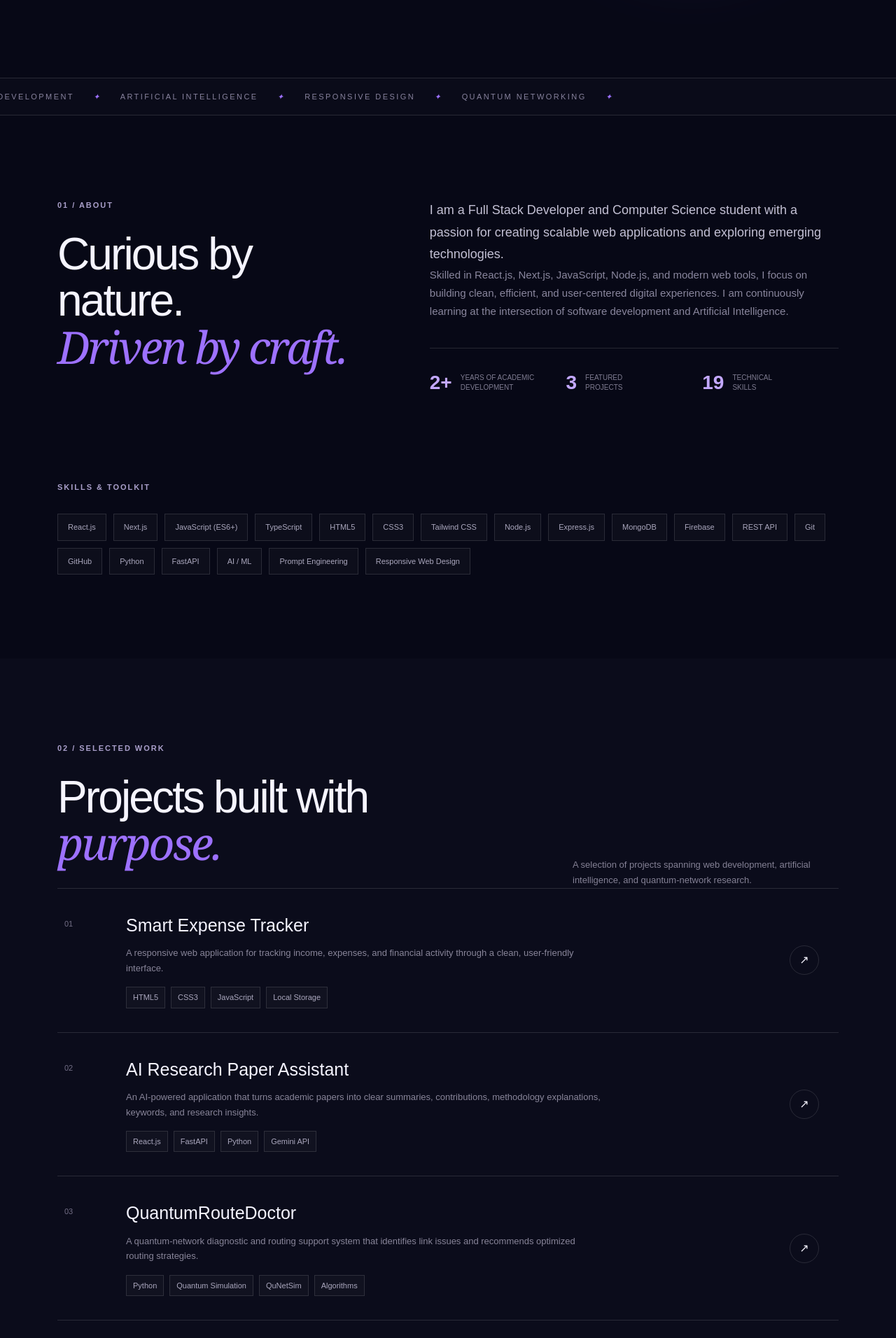
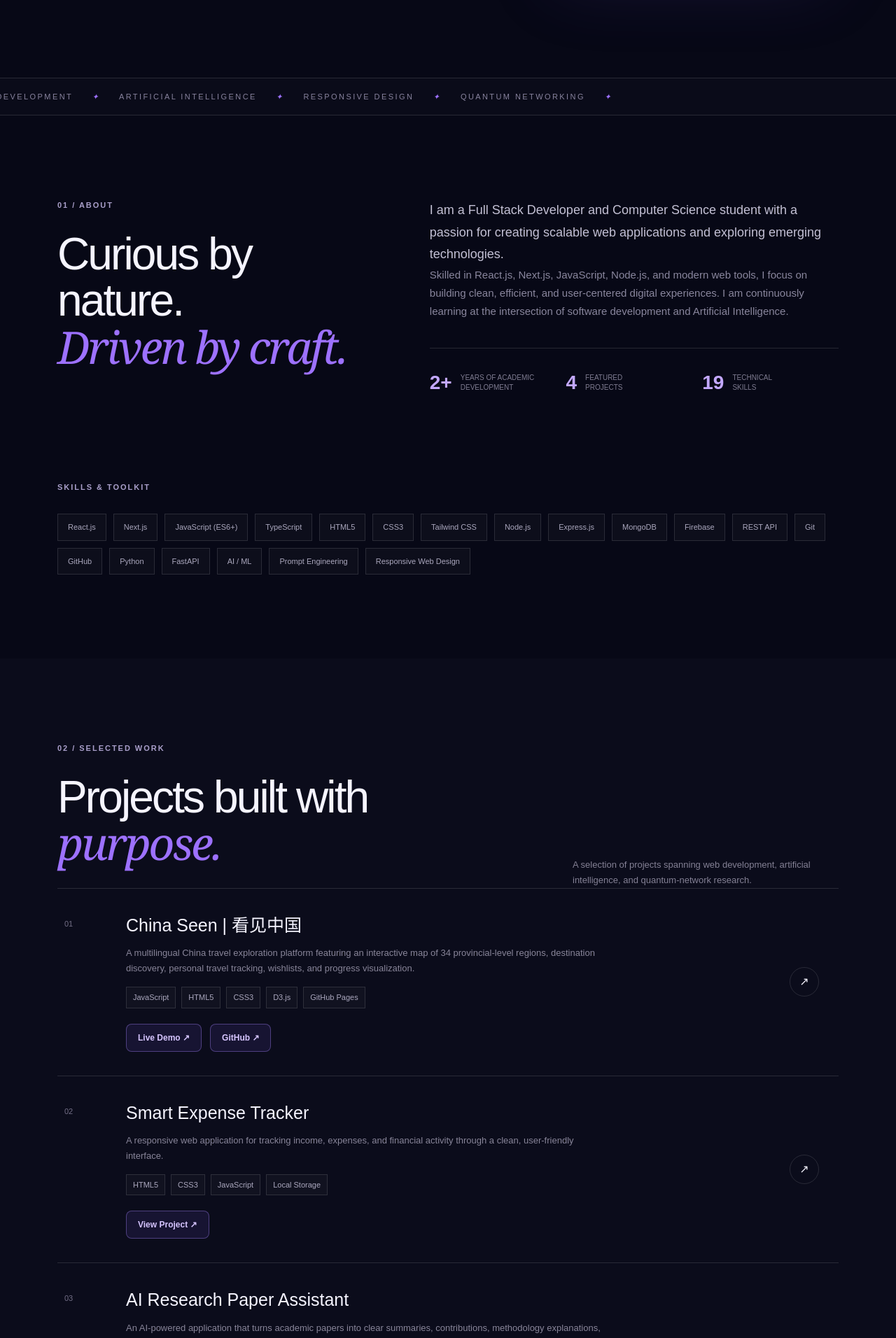
Before and after one commit to jannathdu/jannatul-portfolio, a Next.js app: page / in a window 1280 px wide. Shown: the part 700-2612 px from the top of the page at 70% size. Built offline with nearby package versions, Linux system fonts and the light colour scheme.

Commit message:
Add China Seen featured project and project action links

```diff
--- a/app/globals.css
+++ b/app/globals.css
@@ -22,8 +22,8 @@ h1 em,h2 span { color:var(--purple); font-style:italic; font-family:Georgia,seri
 .primary { background:linear-gradient(135deg,#7851db,#5648c8); border:0; color:white; }
 .secondary { background:transparent; }
 .social-row { display:flex; gap:25px; font-size:12px; color:#9d9ab2; }
-.portrait-wrap { position:relative; width:min(380px,100%); margin:auto; aspect-ratio:1/1; }
-.portrait-wrap img { width:100%; height:100%; object-fit:cover; aspect-ratio:1/1; object-position:50% 25%; border-radius:50%; filter:saturate(.82) contrast(1.03); position:relative; z-index:2; box-shadow:0 30px 100px rgba(90,66,190,.25); }
+.portrait-wrap { position:relative; width:min(380px,100%); margin:auto; aspect-ratio:1/1.14; }
+.portrait-wrap img { width:100%; height:100%; object-fit:cover; object-position:50% 25%; border-radius:48% 48% 8px 8px; filter:saturate(.82) contrast(1.03); position:relative; z-index:2; box-shadow:0 30px 100px rgba(90,66,190,.25); }
 .orbit { position:absolute; border:1px solid rgba(137,103,255,.35); border-radius:50%; inset:-28px; transform:rotate(-15deg); }
 .orbit-two { inset:-55px -20px; transform:rotate(28deg); border-color:rgba(90,130,255,.18); }
 .portrait-tag { position:absolute; z-index:3; right:-28px; bottom:24px; padding:14px 18px; background:#f5f2ff; color:#171426; box-shadow:0 10px 40px rgba(0,0,0,.3); }
@@ -50,3 +50,48 @@ footer { padding:34px 5vw; border-top:1px solid var(--line); display:flex; align
 @media(max-width:800px){ nav{display:none}.hero,.split,.journey,.interests{grid-template-columns:1fr;gap:40px}.hero{padding-top:55px}.portrait-wrap{width:75%;order:-1}.section{padding:85px 22px}.section-heading{display:block}.project-card{grid-template-columns:35px 1fr}.project-arrow{display:none}.certificates{grid-template-columns:1fr}.language-strip,.language-strip>div{display:block}.language-strip span{display:inline-block;margin:16px 28px 0 0}.contact form{grid-template-columns:1fr}.contact label{grid-column:1/-1}.site-header{padding-inline:22px}.portrait-tag{right:-15px}footer{gap:25px;align-items:flex-start;flex-wrap:wrap}}
 @media(max-width:480px){h1{font-size:50px}.hero-actions{flex-direction:column}.portrait-wrap{width:86%}.quick-facts{gap:8px}.quick-facts div{display:block}.interest-grid{grid-template-columns:1fr 1fr}.interest-grid span{min-height:105px;padding:17px;font-size:14px}footer>div{width:100%;justify-content:space-between}.mini-cta{display:none}}
 @media(prefers-reduced-motion:reduce){html{scroll-behavior:auto}.marquee div{animation:none}}
+
+/* Project action links */
+.project-links {
+  display: flex;
+  align-items: center;
+  flex-wrap: wrap;
+  gap: 12px;
+  margin-top: 22px;
+}
+
+.project-links a {
+  display: inline-flex;
+  align-items: center;
+  justify-content: center;
+  min-height: 38px;
+  padding: 10px 16px;
+  border: 1px solid rgba(165, 135, 255, 0.38);
+  border-radius: 8px;
+  background: rgba(135, 96, 255, 0.1);
+  color: #d6c5ff;
+  font-size: 12px;
+  font-weight: 600;
+  text-decoration: none;
+  transition: background 0.2s ease, border-color 0.2s ease;
+}
+
+.project-links a:hover {
+  background: rgba(135, 96, 255, 0.22);
+  border-color: #a587ff;
+}
+
+.project-links a:focus-visible {
+  outline: 2px solid #c3a8ff;
+  outline-offset: 3px;
+}
+
+@media (max-width: 480px) {
+  .project-links {
+    gap: 10px;
+  }
+
+  .project-links a {
+    padding: 10px 12px;
+  }
+}
--- a/app/page.tsx
+++ b/app/page.tsx
@@ -1,34 +1,79 @@
+
 const projects = [
   {
     number: "01",
+    title: "China Seen | 看见中国",
+    description:
+      "A multilingual China travel exploration platform featuring an interactive map of 34 provincial-level regions, destination discovery, personal travel tracking, wishlists, and progress visualization.",
+    tech: ["JavaScript", "HTML5", "CSS3", "D3.js", "GitHub Pages"],
+    href: "https://jannathdu.github.io/China-Seen/",
+    github: "https://github.com/jannathdu/China-Seen",
+  },
+  {
+    number: "02",
     title: "Smart Expense Tracker",
-    description: "A responsive web application for tracking income, expenses, and financial activity through a clean, user-friendly interface.",
+    description:
+      "A responsive web application for tracking income, expenses, and financial activity through a clean, user-friendly interface.",
     tech: ["HTML5", "CSS3", "JavaScript", "Local Storage"],
     href: "https://github.com/jannathdu/smart-expense-tracker",
   },
   {
-    number: "02",
+    number: "03",
     title: "AI Research Paper Assistant",
-    description: "An AI-powered application that turns academic papers into clear summaries, contributions, methodology explanations, keywords, and research insights.",
+    description:
+      "An AI-powered application that turns academic papers into clear summaries, contributions, methodology explanations, keywords, and research insights.",
     tech: ["React.js", "FastAPI", "Python", "Gemini API"],
     href: "https://github.com/jannathdu/ai-research-paper-assistant",
   },
   {
-    number: "03",
+    number: "04",
     title: "QuantumRouteDoctor",
-    description: "A quantum-network diagnostic and routing support system that identifies link issues and recommends optimized routing strategies.",
+    description:
+      "A quantum-network diagnostic and routing support system that identifies link issues and recommends optimized routing strategies.",
     tech: ["Python", "Quantum Simulation", "QuNetSim", "Algorithms"],
     href: "https://github.com/jannathdu/QuantumRouteDoctor",
   },
 ];
 
-const skills = ["React.js", "Next.js", "JavaScript (ES6+)", "TypeScript", "HTML5", "CSS3", "Tailwind CSS", "Node.js", "Express.js", "MongoDB", "Firebase", "REST API", "Git", "GitHub", "Python", "FastAPI", "AI / ML", "Prompt Engineering", "Responsive Web Design"];
+const skills = [
+  "React.js",
+  "Next.js",
+  "JavaScript (ES6+)",
+  "TypeScript",
+  "HTML5",
+  "CSS3",
+  "Tailwind CSS",
+  "Node.js",
+  "Express.js",
+  "MongoDB",
+  "Firebase",
+  "REST API",
+  "Git",
+  "GitHub",
+  "Python",
+  "FastAPI",
+  "AI / ML",
+  "Prompt Engineering",
+  "Responsive Web Design",
+];
 
 const certificates = [
-  ["Full-Stack Development for Beginner", "React, Next.js & Node.js · Udemy · 2026"],
-  ["Android & Kotlin App Development A–Z", "Udemy · 2026"],
-  ["Master Website Creation", "15 Website Platforms · Udemy · 2026"],
-  ["Certificate in Digital Marketing", "Leading Light Digital Marketing Academy"],
+  [
+    "Full-Stack Development for Beginner",
+    "React, Next.js & Node.js · Udemy · 2026",
+  ],
+  [
+    "Android & Kotlin App Development A–Z",
+    "Udemy · 2026",
+  ],
+  [
+    "Master Website Creation",
+    "15 Website Platforms · Udemy · 2026",
+  ],
+  [
+    "Certificate in Digital Marketing",
+    "Leading Light Digital Marketing Academy",
+  ],
 ];
 
 function Arrow() {
@@ -39,89 +84,512 @@ export default function Home() {
   return (
     <main>
       <header className="site-header">
-        <a className="brand" href="#home" aria-label="Go to top"><span>JM</span></a>
+        <a
+          className="brand"
+          href="#home"
+          aria-label="Go to top"
+        >
+          <span>JM</span>
+        </a>
+
         <nav aria-label="Main navigation">
-          <a href="#about">About</a><a href="#projects">Projects</a><a href="#experience">Experience</a><a href="#contact">Contact</a>
+          <a href="#about">About</a>
+          <a href="#projects">Projects</a>
+          <a href="#experience">Experience</a>
+          <a href="#contact">Contact</a>
         </nav>
-        <a className="mini-cta" href="mailto:jannathdu17@gmail.com">Let&apos;s talk <Arrow /></a>
+
+        <a
+          className="mini-cta"
+          href="mailto:jannathdu17@gmail.com"
+        >
+          Let&apos;s talk <Arrow />
+        </a>
       </header>
 
       <section className="hero section" id="home">
         <div className="hero-copy">
-          <p className="eyebrow"><span /> Available for opportunities</p>
-          <h1>I build thoughtful<br />digital <em>experiences.</em></h1>
-          <p className="hero-lead">Full Stack Developer, Computer Science student, and AI enthusiast focused on turning ideas into clean, scalable products.</p>
+          <p className="eyebrow">
+            <span /> Available for opportunities
+          </p>
+
+          <h1>
+            I build thoughtful
+            <br />
+            digital <em>experiences.</em>
+          </h1>
+
+          <p className="hero-lead">
+            Full Stack Developer, Computer Science student,
+            and AI enthusiast focused on turning ideas into
+            clean, scalable products.
+          </p>
+
           <div className="hero-actions">
-            <a className="button primary" href="#projects">View my projects <Arrow /></a>
-            <a className="button secondary" href="#contact">Contact me</a>
+            <a
+              className="button primary"
+              href="#projects"
+            >
+              View my projects <Arrow />
+            </a>
+
+            <a
+              className="button secondary"
+              href="#contact"
+            >
+              Contact me
+            </a>
           </div>
+
           <div className="social-row">
-            <a href="https://github.com/jannathdu" target="_blank" rel="noreferrer">GitHub <Arrow /></a>
-            <a href="https://linkedin.com/in/jannatul-ferdoushy/" target="_blank" rel="noreferrer">LinkedIn <Arrow /></a>
+            <a
+              href="https://github.com/jannathdu"
+              target="_blank"
+              rel="noopener noreferrer"
+            >
+              GitHub <Arrow />
+            </a>
+
+            <a
+              href="https://linkedin.com/in/jannatul-ferdoushy/"
+              target="_blank"
+              rel="noopener noreferrer"
+            >
+              LinkedIn <Arrow />
+            </a>
           </div>
         </div>
+
         <div className="portrait-wrap">
-          <div className="orbit orbit-one" /><div className="orbit orbit-two" />
-          <img src="/profile.png" alt="Most Jannatul Ferdoushy Moriam" />
-          <div className="portrait-tag"><b>Based in</b><span>Beijing, China</span></div>
+          <div className="orbit orbit-one" />
+          <div className="orbit orbit-two" />
+
+          <img
+            src="/profile.png"
+            alt="Most Jannatul Ferdoushy Moriam"
+          />
+
+          <div className="portrait-tag">
+            <b>Based in</b>
+            <span>Beijing, China</span>
+          </div>
         </div>
       </section>
 
-      <section className="marquee" aria-label="Areas of work"><div>FULL STACK DEVELOPMENT <i>✦</i> ARTIFICIAL INTELLIGENCE <i>✦</i> RESPONSIVE DESIGN <i>✦</i> QUANTUM NETWORKING <i>✦</i></div></section>
+      <section
+        className="marquee"
+        aria-label="Areas of work"
+      >
+        <div>
+          FULL STACK DEVELOPMENT <i>✦</i>{" "}
+          ARTIFICIAL INTELLIGENCE <i>✦</i>{" "}
+          RESPONSIVE DESIGN <i>✦</i>{" "}
+          QUANTUM NETWORKING <i>✦</i>
+        </div>
+      </section>
 
       <section className="section split" id="about">
-        <div><p className="section-kicker">01 / About</p><h2>Curious by nature.<br /><span>Driven by craft.</span></h2></div>
+        <div>
+          <p className="section-kicker">
+            01 / About
+          </p>
+
+          <h2>
+            Curious by nature.
+            <br />
+            <span>Driven by craft.</span>
+          </h2>
+        </div>
+
         <div className="about-copy">
-          <p>I am a Full Stack Developer and Computer Science student with a passion for creating scalable web applications and exploring emerging technologies.</p>
-          <p>Skilled in React.js, Next.js, JavaScript, Node.js, and modern web tools, I focus on building clean, efficient, and user-centered digital experiences. I am continuously learning at the intersection of software development and Artificial Intelligence.</p>
-          <div className="quick-facts"><div><b>2+</b><span>Years of academic<br />development</span></div><div><b>3</b><span>Featured<br />projects</span></div><div><b>19</b><span>Technical<br />skills</span></div></div>
+          <p>
+            I am a Full Stack Developer and Computer Science
+            student with a passion for creating scalable web
+            applications and exploring emerging technologies.
+          </p>
+
+          <p>
+            Skilled in React.js, Next.js, JavaScript,
+            Node.js, and modern web tools, I focus on
+            building clean, efficient, and user-centered
+            digital experiences. I am continuously learning
+            at the intersection of software development
+            and Artificial Intelligence.
+          </p>
+
+          <div className="quick-facts">
+            <div>
+              <b>2+</b>
+              <span>
+                Years of academic
+                <br />
+                development
+              </span>
+            </div>
+
+            <div>
+              <b>{projects.length}</b>
+              <span>
+                Featured
+                <br />
+                projects
+              </span>
+            </div>
+
+            <div>
+              <b>{skills.length}</b>
+              <span>
+                Technical
+                <br />
+                skills
+              </span>
+            </div>
+          </div>
         </div>
       </section>
 
       <section className="section skills-section">
-        <p className="section-kicker">Skills & toolkit</p>
-        <div className="skill-cloud">{skills.map((skill) => <span key={skill}>{skill}</span>)}</div>
+        <p className="section-kicker">
+          Skills &amp; toolkit
+        </p>
+
+        <div className="skill-cloud">
+          {skills.map((skill) => (
+            <span key={skill}>{skill}</span>
+          ))}
+        </div>
       </section>
 
-      <section className="section projects" id="projects">
-        <div className="section-heading"><div><p className="section-kicker">02 / Selected work</p><h2>Projects built with<br /><span>purpose.</span></h2></div><p>A selection of projects spanning web development, artificial intelligence, and quantum-network research.</p></div>
-        <div className="project-list">{projects.map((project) => (
-          <a className="project-card" href={project.href} target="_blank" rel="noreferrer" key={project.title}>
-            <span className="project-number">{project.number}</span><div><h3>{project.title}</h3><p>{project.description}</p><div className="tech-list">{project.tech.map(t => <span key={t}>{t}</span>)}</div></div><span className="project-arrow"><Arrow /></span>
-          </a>
-        ))}</div>
+      <section
+        className="section projects"
+        id="projects"
+      >
+        <div className="section-heading">
+          <div>
+            <p className="section-kicker">
+              02 / Selected work
+            </p>
+
+            <h2>
+              Projects built with
+              <br />
+              <span>purpose.</span>
+            </h2>
+          </div>
+
+          <p>
+            A selection of projects spanning web
+            development, artificial intelligence,
+            and quantum-network research.
+          </p>
+        </div>
+
+        <div className="project-list">
+          {projects.map((project) => (
+            <div className="project-card" key={project.title}>
+              <span className="project-number">
+                {project.number}
+              </span>
+
+              <div>
+                <h3>{project.title}</h3>
+                <p>{project.description}</p>
+
+                <div className="tech-list">
+                  {project.tech.map((tech) => (
+                    <span key={tech}>{tech}</span>
+                  ))}
+                </div>
+
+                <div className="project-links">
+                  <a
+                    href={project.href}
+                    target="_blank"
+                    rel="noopener noreferrer"
+                  >
+                    {"github" in project ? "Live Demo" : "View Project"} ↗
+                  </a>
+
+                  {"github" in project && project.github && (
+                    <a
+                      href={project.github}
+                      target="_blank"
+                      rel="noopener noreferrer"
+                    >
+                      GitHub ↗
+                    </a>
+                  )}
+                </div>
+              </div>
+
+              <a
+                className="project-arrow"
+                href={project.href}
+                target="_blank"
+                rel="noopener noreferrer"
+                aria-label={`Open ${project.title}`}
+              >
+                <Arrow />
+              </a>
+            </div>
+          ))}
+        </div>
       </section>
 
-      <section className="section journey" id="experience">
-        <div><p className="section-kicker">03 / Journey</p><h2>Learning, building,<br /><span>evolving.</span></h2></div>
+      <section
+        className="section journey"
+        id="experience"
+      >
+        <div>
+          <p className="section-kicker">
+            03 / Journey
+          </p>
+
+          <h2>
+            Learning, building,
+            <br />
+            <span>evolving.</span>
+          </h2>
+        </div>
+
         <div className="timeline">
-          <article><span>2025 — 2027</span><h3>Master of Computer Science & Technology</h3><h4>Beijing Institute of Technology</h4><p>Researching quantum routing, artificial intelligence, machine learning, and next-generation communication networks.</p></article>
-          <article><span>2020 — 2024</span><h3>Bachelor of Computer Science & Technology</h3><h4>Hangzhou Dianzi University</h4><p>Focused on software development, programming, machine learning, and AI-related technologies.</p></article>
-          <article><span>2019 — Present</span><h3>Freelance Digital Marketer</h3><h4>Leading Light · Remote</h4><p>Creating content, managing social channels, growing audience engagement, and supporting brand awareness.</p></article>
+          <article>
+            <span>2025 — 2027</span>
+
+            <h3>
+              Master of Computer Science &amp; Technology
+            </h3>
+
+            <h4>Beijing Institute of Technology</h4>
+
+            <p>
+              Researching quantum routing, artificial
+              intelligence, machine learning, and
+              next-generation communication networks.
+            </p>
+          </article>
+
+          <article>
+            <span>2020 — 2024</span>
+
+            <h3>
+              Bachelor of Computer Science &amp; Technology
+            </h3>
+
+            <h4>Hangzhou Dianzi University</h4>
+
+            <p>
+              Focused on software development, programming,
+              machine learning, and AI-related technologies.
+            </p>
+          </article>
+
+          <article>
+            <span>2019 — Present</span>
+
+            <h3>Freelance Digital Marketer</h3>
+
+            <h4>Leading Light · Remote</h4>
+
+            <p>
+              Creating content, managing social channels,
+              growing audience engagement, and supporting
+              brand awareness.
+            </p>
+          </article>
         </div>
       </section>
 
       <section className="section interests">
-        <div><p className="section-kicker">Research interests</p><h2>Beyond the<br /><span>interface.</span></h2></div>
-        <div className="interest-grid"><span>Quantum<br />Networking</span><span>Artificial<br />Intelligence</span><span>Machine<br />Learning</span><span>Next-Generation<br />Networks</span></div>
+        <div>
+          <p className="section-kicker">
+            Research interests
+          </p>
+
+          <h2>
+            Beyond the
+            <br />
+            <span>interface.</span>
+          </h2>
+        </div>
+
+        <div className="interest-grid">
+          <span>
+            Quantum
+            <br />
+            Networking
+          </span>
+
+          <span>
+            Artificial
+            <br />
+            Intelligence
+          </span>
+
+          <span>
+            Machine
+            <br />
+            Learning
+          </span>
+
+          <span>
+            Next-Generation
+            <br />
+            Networks
+          </span>
+        </div>
       </section>
 
       <section className="section certificates">
-        <p className="section-kicker">Certificates</p><div>{certificates.map(([title, info]) => <article key={title}><span>✓</span><div><h3>{title}</h3><p>{info}</p></div></article>)}</div>
+        <p className="section-kicker">
+          Certificates
+        </p>
+
+        <div>
+          {certificates.map(([title, info]) => (
+            <article key={title}>
+              <span>✓</span>
+
+              <div>
+                <h3>{title}</h3>
+                <p>{info}</p>
+              </div>
+            </article>
+          ))}
+        </div>
       </section>
 
-      <section className="section language-strip"><p className="section-kicker">Languages</p><div><span><b>Bengali</b> Native</span><span><b>English</b> Professional</span><span><b>Chinese</b> Intermediate</span></div></section>
+      <section className="section language-strip">
+        <p className="section-kicker">
+          Languages
+        </p>
 
-      <section className="contact section" id="contact">
-        <p className="section-kicker">04 / Contact</p><h2>Have an idea?<br /><span>Let&apos;s build it.</span></h2>
-        <p>I&apos;m always open to discussing new projects, research collaborations, or opportunities.</p>
-        <a className="email-link" href="mailto:jannathdu17@gmail.com">jannathdu17@gmail.com <Arrow /></a>
-        <form action="mailto:jannathdu17@gmail.com" method="post" encType="text/plain">
-          <label>Name<input name="name" required placeholder="Your name" /></label><label>Email<input type="email" name="email" required placeholder="you@example.com" /></label><label className="full">Subject<input name="subject" required placeholder="What would you like to discuss?" /></label><label className="full">Message<textarea name="message" required rows={4} placeholder="Tell me a little about your idea..." /></label><button className="button primary" type="submit">Send message <Arrow /></button>
+        <div>
+          <span>
+            <b>Bengali</b> Native
+          </span>
+
+          <span>
+            <b>English</b> Professional
+          </span>
+
+          <span>
+            <b>Chinese</b> Intermediate
+          </span>
+        </div>
+      </section>
+
+      <section
+        className="contact section"
+        id="contact"
+      >
+        <p className="section-kicker">
+          04 / Contact
+        </p>
+
+        <h2>
+          Have an idea?
+          <br />
+          <span>Let&apos;s build it.</span>
+        </h2>
+
+        <p>
+          I&apos;m always open to discussing new
+          projects, research collaborations,
+          or opportunities.
+        </p>
+
+        <a
+          className="email-link"
+          href="mailto:jannathdu17@gmail.com"
+        >
+          jannathdu17@gmail.com <Arrow />
+        </a>
+
+        <form
+          action="mailto:jannathdu17@gmail.com"
+          method="post"
+          encType="text/plain"
+        >
+          <label>
+            Name
+            <input
+              name="name"
+              required
+              placeholder="Your name"
+            />
+          </label>
+
+          <label>
+            Email
+            <input
+              type="email"
+              name="email"
+              required
+              placeholder="you@example.com"
+            />
+          </label>
+
+          <label className="full">
+            Subject
+            <input
+              name="subject"
+              required
+              placeholder="What would you like to discuss?"
+            />
+          </label>
+
+          <label className="full">
+            Message
+            <textarea
+              name="message"
+              required
+              rows={4}
+              placeholder="Tell me a little about your idea..."
+            />
+          </label>
+
+          <button
+            className="button primary"
+            type="submit"
+          >
+            Send message <Arrow />
+          </button>
         </form>
       </section>
 
-      <footer><a className="brand" href="#home"><span>JM</span></a><p>Designed & built by Most Jannatul Ferdoushy Moriam.</p><div><a href="https://github.com/jannathdu">GitHub</a><a href="https://linkedin.com/in/jannatul-ferdoushy/">LinkedIn</a><a href="#home">Back to top ↑</a></div></footer>
+      <footer>
+        <a className="brand" href="#home">
+          <span>JM</span>
+        </a>
+
+        <p>
+          Designed &amp; built by Most Jannatul
+          Ferdoushy Moriam.
+        </p>
+
+        <div>
+          <a
+            href="https://github.com/jannathdu"
+            target="_blank"
+            rel="noopener noreferrer"
+          >
+            GitHub
+          </a>
+
+          <a
+            href="https://linkedin.com/in/jannatul-ferdoushy/"
+            target="_blank"
+            rel="noopener noreferrer"
+          >
+            LinkedIn
+          </a>
+
+          <a href="#home">
+            Back to top ↑
+          </a>
+        </div>
+      </footer>
     </main>
   );
 }
```
